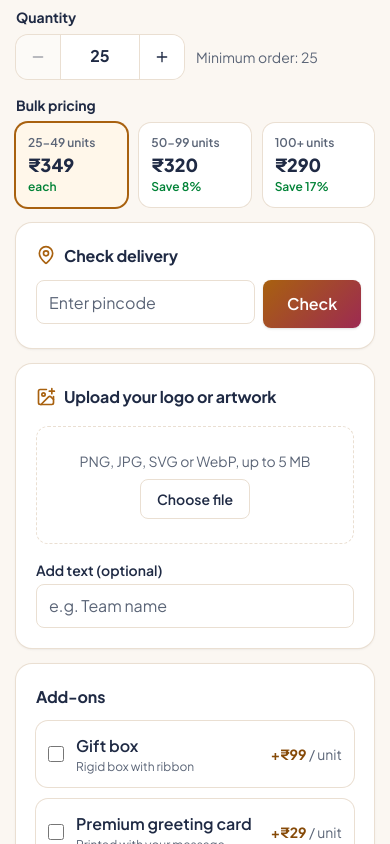
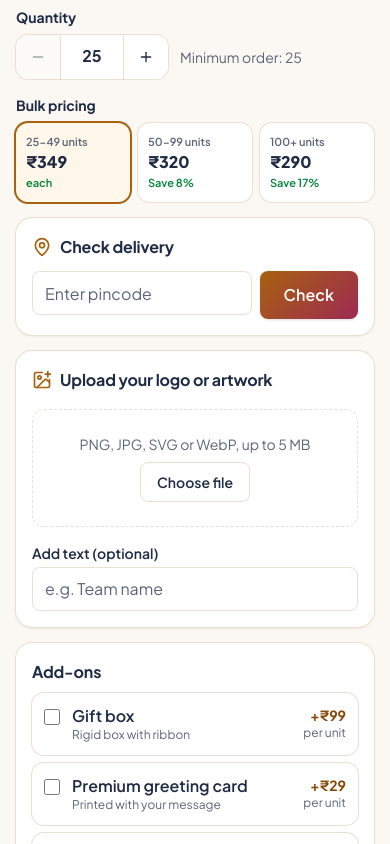
Before and after one commit to komalbaviskar529-creator/stutium-frontend, a Next.js app: page /products/ceramic-mug in a window 390 px wide. Shown: the part 900-1744 px from the top of the page. Built offline with nearby package versions, Linux system fonts and the light colour scheme; a web font is replaced by a local one.

Commit message:
fix: quantity, bulk pricing, delivery and add-ons fit small phones

```diff
--- a/components/AddOns.tsx
+++ b/components/AddOns.tsx
@@ -1,4 +1,4 @@
-import { cn } from "@/lib/cn";
+ import { cn } from "@/lib/cn";
 import { rupees } from "@/lib/format";
 import { ADD_ONS } from "@/lib/pricing";
 
@@ -6,7 +6,7 @@ type Props = { selected: string[]; onToggle: (id: string) => void };
 
 export function AddOns({ selected, onToggle }: Props) {
   return (
-    <section aria-labelledby="addons-title" className="space-y-3 rounded-2xl bg-white p-5 shadow-sm ring-1 ring-line">
+    <section aria-labelledby="addons-title" className="min-w-0 space-y-2 rounded-2xl bg-white p-4 shadow-sm ring-1 ring-line sm:space-y-3 sm:p-5">
       <h2 id="addons-title" className="font-bold">
         Add-ons
       </h2>
@@ -16,17 +16,18 @@ export function AddOns({ selected, onToggle }: Props) {
           <label
             key={a.id}
             className={cn(
-              "flex cursor-pointer items-center gap-3 rounded-xl p-3 ring-1 transition",
+              "flex cursor-pointer items-start gap-3 rounded-xl p-3 ring-1 transition",
               on ? "bg-brand-50 ring-2 ring-brand-600" : "ring-line hover:ring-brand-600"
             )}
           >
-            <input type="checkbox" checked={on} onChange={() => onToggle(a.id)} className="size-4 accent-brand-600" />
-            <span className="flex-1">
-              <span className="block font-semibold">{a.label}</span>
+            <input type="checkbox" checked={on} onChange={() => onToggle(a.id)} className="mt-1 size-4 shrink-0 accent-brand-600" />
+            <span className="min-w-0 flex-1">
+              <span className="block font-semibold leading-snug">{a.label}</span>
               <span className="block text-xs text-muted">{a.note}</span>
             </span>
-            <span className="text-sm font-bold text-brand-700">
-              +{rupees(a.price)} <span className="font-normal text-muted">/ unit</span>
+            <span className="shrink-0 text-right text-sm font-bold text-brand-700">
+              +{rupees(a.price)}
+              <span className="block text-xs font-normal text-muted">per unit</span>
             </span>
           </label>
         );
--- a/components/PincodeCheck.tsx
+++ b/components/PincodeCheck.tsx
@@ -1,4 +1,4 @@
-"use client";
+ "use client";
 
 import { useEffect, useState, type FormEvent } from "react";
 import { CheckCircle2, MapPin, XCircle } from "lucide-react";
@@ -46,14 +46,14 @@ export function PincodeCheck({ deliveryDays, slot, onSlot }: Props) {
   }
 
   return (
-    <div className="rounded-2xl bg-white p-5 shadow-sm ring-1 ring-line">
+    <div className="min-w-0 rounded-2xl bg-white p-4 shadow-sm ring-1 ring-line sm:p-5">
       <h2 className="mb-3 flex items-center gap-2 font-bold">
         <MapPin className="size-5 text-brand-600" aria-hidden />
         Check delivery
       </h2>
 
       <form onSubmit={check} className="flex items-start gap-2">
-        <div className="flex-1">
+        <div className="min-w-0 flex-1">
           <Input
             name="pincode"
             aria-label="Delivery pincode"
@@ -65,7 +65,7 @@ export function PincodeCheck({ deliveryDays, slot, onSlot }: Props) {
             error={checked !== null && !valid ? INVALID_MESSAGE : undefined}
           />
         </div>
-        <Button type="submit" size="lg" className="h-11">
+        <Button type="submit" size="lg" className="h-11 shrink-0 px-4">
           Check
         </Button>
       </form>
@@ -80,7 +80,7 @@ export function PincodeCheck({ deliveryDays, slot, onSlot }: Props) {
       {info && (
         <div className="mt-4 space-y-3">
           <p className="flex items-center gap-2 text-sm font-semibold text-green-700">
-            <CheckCircle2 className="size-4" aria-hidden />
+            <CheckCircle2 className="size-4 shrink-0" aria-hidden />
             Delivering to {info.city}, {info.state}
           </p>
           <DeliverySlots slots={slots} selectedId={slot?.id} onSelect={onSlot} />
--- a/components/PriceTiers.tsx
+++ b/components/PriceTiers.tsx
@@ -1,4 +1,4 @@
-import type { Product } from "@/lib/types";
+ import type { Product } from "@/lib/types";
 import { cn } from "@/lib/cn";
 import { rupees } from "@/lib/format";
 import { tierFor, variantMultiplier } from "@/lib/pricing";
@@ -11,9 +11,9 @@ export function PriceTiers({ product, variantIndex, qty, onSelect }: Props) {
   const mult = variantMultiplier(variantIndex);
 
   return (
-    <div>
+    <div className="min-w-0">
       <p className="mb-2 text-sm font-bold">Bulk pricing</p>
-      <div className="grid grid-cols-3 gap-3">
+      <div className="grid grid-cols-3 gap-2 sm:gap-3">
         {tiers.map((t, i) => {
           const next = tiers[i + 1];
           const range = next ? `${t.min}-${next.min - 1}` : `${t.min}+`;
@@ -26,13 +26,15 @@ export function PriceTiers({ product, variantIndex, qty, onSelect }: Props) {
               aria-pressed={active}
               onClick={() => onSelect(t.min)}
               className={cn(
-                "rounded-xl p-3 text-left ring-1 transition focus-visible:outline-2 focus-visible:outline-brand-600",
+                "min-w-0 rounded-xl p-2.5 text-left ring-1 transition focus-visible:outline-2 focus-visible:outline-brand-600 sm:p-3",
                 active ? "bg-brand-50 ring-2 ring-brand-600" : "bg-white ring-line hover:ring-brand-600"
               )}
             >
-              <span className="block text-xs font-semibold text-muted">{range} units</span>
-              <span className="block text-lg font-extrabold">{rupees(Math.round(t.price * mult))}</span>
-              <span className="block text-xs font-semibold text-green-700">{save > 0 ? `Save ${save}%` : "each"}</span>
+              <span className="block truncate text-[11px] font-semibold text-muted sm:text-xs">{range} units</span>
+              <span className="block text-base font-extrabold sm:text-lg">{rupees(Math.round(t.price * mult))}</span>
+              <span className="block text-[11px] font-semibold text-green-700 sm:text-xs">
+                {save > 0 ? `Save ${save}%` : "each"}
+              </span>
             </button>
           );
         })}
--- a/components/QuantityStepper.tsx
+++ b/components/QuantityStepper.tsx
@@ -28,9 +28,9 @@ export function QuantityStepper({ value, min, onChange, compact, label = "Quanti
   );
 
   return (
-    <div>
+    <div className="min-w-0">
       {!compact && <p className="mb-2 text-sm font-bold">Quantity</p>}
-      <div className="flex items-center gap-3">
+      <div className="flex flex-wrap items-center gap-x-3 gap-y-2">
         <div className="inline-flex overflow-hidden rounded-xl ring-1 ring-line">
           <button type="button" aria-label="Decrease quantity" disabled={value <= min} onClick={() => onChange(clamp(value - 1))} className={btn}>
             <Minus className="size-4" aria-hidden />
@@ -54,7 +54,7 @@ export function QuantityStepper({ value, min, onChange, compact, label = "Quanti
             }}
             className={cn(
               "border-x border-line bg-white text-center text-sm font-bold focus-visible:outline-2 focus-visible:outline-brand-600",
-              compact ? "h-9 w-16" : "w-20"
+              compact ? "h-9 w-16" : "w-16 sm:w-20"
             )}
           />
           <button type="button" aria-label="Increase quantity" disabled={value >= MAX} onClick={() => onChange(clamp(value + 1))} className={btn}>
--- a/components/UploadPreview.tsx
+++ b/components/UploadPreview.tsx
@@ -69,7 +69,7 @@ export function UploadPreview({ artwork, text, onArtwork, onText }: Props) {
   }
 
   return (
-    <div className="space-y-4 rounded-2xl bg-white p-5 shadow-sm ring-1 ring-line">
+       <div className="min-w-0 space-y-4 rounded-2xl bg-white p-4 shadow-sm ring-1 ring-line sm:p-5">
       <h2 className="flex items-center gap-2 font-bold">
         <ImagePlus className="size-5 text-brand-600" aria-hidden />
         Upload your logo or artwork
```
